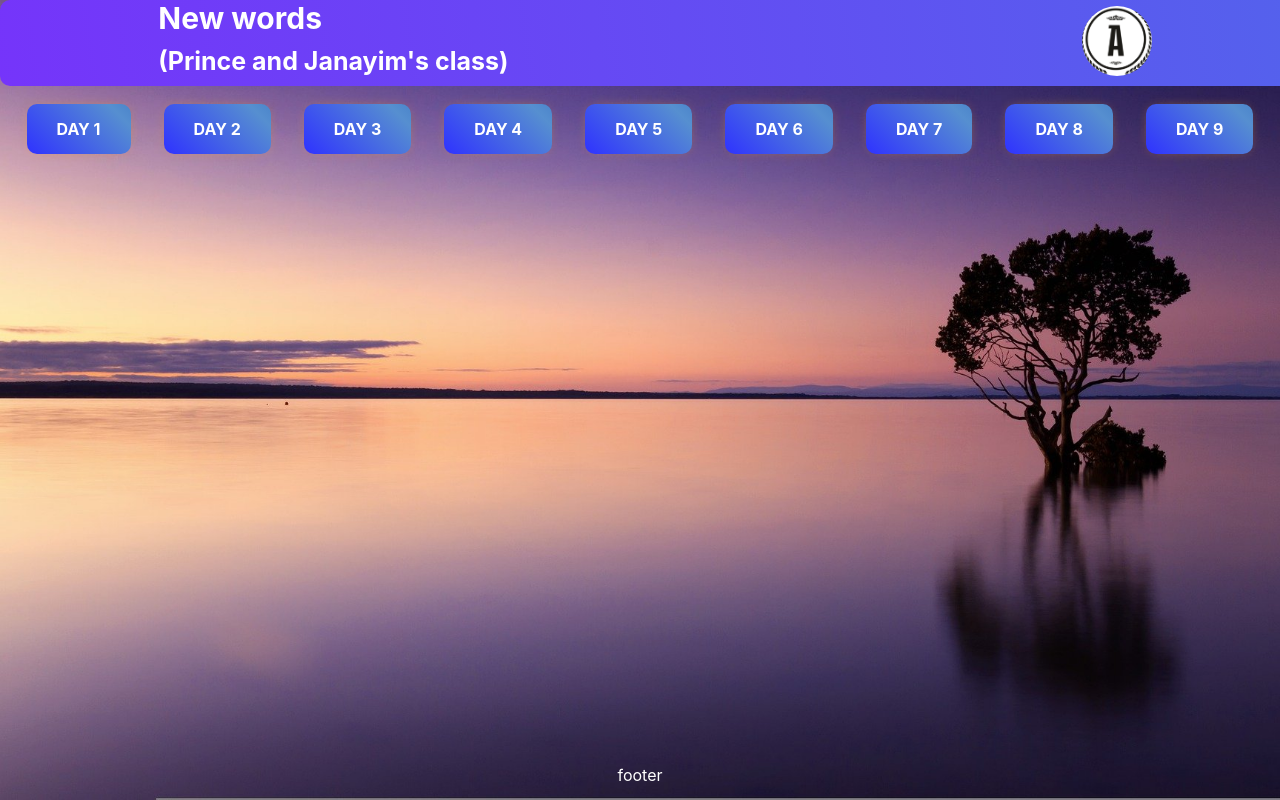
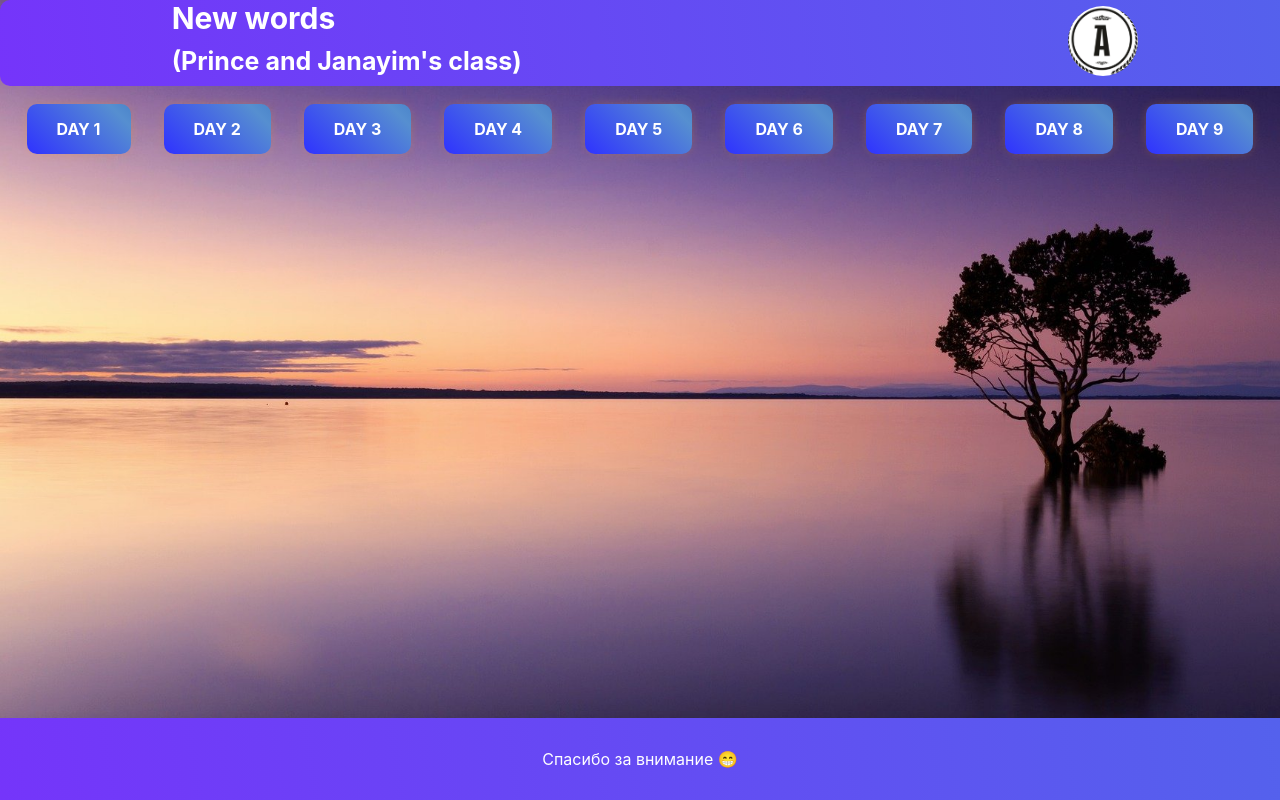
Before and after one commit to Adik-creator/new-words, a React (Create React App) app: page / in a window 1280 px wide. Built offline with nearby package versions, Linux system fonts and the light colour scheme.

Commit message:
feat(footer): add base footer

```diff
--- /dev/null
+++ b/src/components/Footer/Footer.jsx
@@ -0,0 +1,14 @@
+import React from 'react';
+import styles from './Footer.module.css'
+
+const Footer = () => {
+    return (
+        <div className={styles.footer}>
+            <div className={styles.wrapper}>
+                <p>Спасибо за внимание 😁</p>
+            </div>
+        </div>
+    );
+};
+
+export { Footer };
--- /dev/null
+++ b/src/components/Footer/Footer.module.css
@@ -0,0 +1,16 @@
+
+.footer {
+    padding: 15px 15px;
+    background: linear-gradient(261.95deg, #4e6aea -18.21%, #7C2BFD 120.86%);
+    position: fixed;
+    bottom: 0;
+    max-width: 1600px;
+    width: 100%;
+    border-radius: 10px;
+}
+
+.wrapper{
+    display: flex;
+    justify-content: center;
+    align-items: center;
+}
--- /dev/null
+++ b/src/components/Footer/index.jsx
@@ -0,0 +1 @@
+export * from './Footer'
--- a/src/components/Header/Header.module.css
+++ b/src/components/Header/Header.module.css
@@ -1,17 +1,16 @@
 .header {
     padding: 0 15px;
-    /*background-color: #5b5959;*/
     background: linear-gradient(261.95deg, #4e6aea -18.21%, #7C2BFD 120.86%);
     position: fixed;
     top: 0;
     max-width: 1600px;
     width: 100%;
     border-radius: 10px;
-
 }
 
 .wrapper {
     margin: 0 auto;
+    padding: 0 20px;
     display: flex;
     justify-content: space-around;
     align-items: center;
--- a/src/components/Layout/Layout.jsx
+++ b/src/components/Layout/Layout.jsx
@@ -4,6 +4,7 @@ import {Header} from "../Header";
 
 import styles from './Layout.module.css'
 import {Buttons} from "../Buttons";
+import {Footer} from "../Footer";
 
 const Layout = () => {
     return (
@@ -22,7 +23,7 @@ const Layout = () => {
             </main>
 
             <footer className={styles.footer}>
-                footer
+                <Footer/>
             </footer>
         </div>
     );
```
